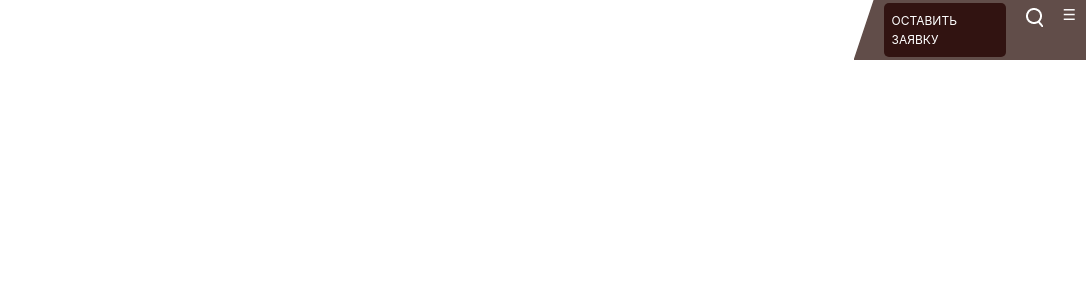
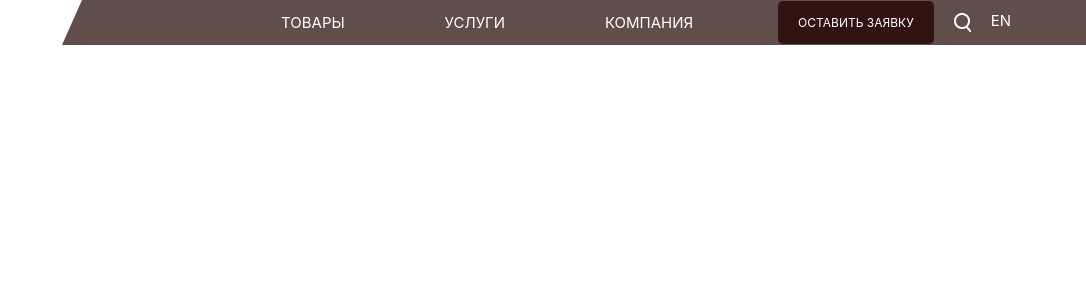
Before and after one commit to diana-nikolaeva/mind-berau-test, a Vue app: page / in a window 1280 px wide. Shown: the top 300 px of the page, without its empty margins (194-1280 px from the left). Built offline with nearby package versions, Linux system fonts and the light colour scheme; the HTML template or start-up script is replaced by a standard one.

Commit message:
top-menu for 1024px

```diff
--- a/src/components/mainMenu.vue
+++ b/src/components/mainMenu.vue
@@ -31,14 +31,17 @@ function openPhoneMenu() {
 .container-main-menu {
   display: flex;
   color: #fff;
-  min-height: 60px;
+  height: 60px;
   align-content: center;
   justify-content: center;
   flex-wrap: wrap;
   flex-direction: column-reverse;
-
   @media screen and (min-width: 1024px) {
     height: 45px;
+    width: 80%;
+    align-content: end;
+    background: #614d49;
+    clip-path: polygon(20px 0, 100% 0, 100% 100%, 0 100%);
   }
 }
 nav {
@@ -50,24 +53,35 @@ nav {
     display: flex;
     flex-direction: column;
     position: absolute;
-    top:60px;
+    top: 60px;
     right: 0;
     left: 0;
     background: #614d49;
     padding: 10px 0;
     @media screen and (min-width: 1024px) {
       flex-direction: row;
-      position: relative;
+      position: static;
+      height: 100%;
+      justify-content: space-around;
+      width: 50%;
     }
   }
   .top-menu_hidden {
     display: none;
+    @media screen and (min-width: 1024px) {
+      display: flex;
+    }
   }
 
   .top-menu__item {
     list-style: none;
     margin-right: 10px;
     text-align: center;
+    text-transform: uppercase;
+    @media screen and (min-width: 1024px) {
+      display: flex;
+      align-items: center;
+    }
   }
 }
 .container {
@@ -80,6 +94,10 @@ nav {
   align-content: center;
   flex-wrap: wrap;
   clip-path: polygon(20px 0, 100% 0, 100% 100%, 0 100%);
+  @media screen and (min-width: 1024px) {
+    clip-path: none;
+    width: 33%;
+  }
   .search {
     background-image: url('icons/searchIcon.png');
     background-repeat: no-repeat;
@@ -87,6 +105,9 @@ nav {
     margin-left: 20px;
     height: 19px;
     margin-top: 5px;
+    @media screen and (min-width: 1024px){
+      margin-top: 12px;
+    }
   }
   .btn-order {
     background-color: #311311;
@@ -97,14 +118,24 @@ nav {
     margin-left: 20px;
     text-transform: uppercase;
     box-sizing: content-box;
+    @media screen and (min-width:1024px){
+      padding: 12px 20px;
+      width: auto;
+
+    }
   }
   .btn-open-phone-menu {
     margin-left: 20px;
+    @media screen and (min-width:1024px){
+      display: none;
+    }
   }
   .toggle-language {
     margin-left: 20px;
-    &.toggle-language_hidden {
-      display: none;
+    display: none;
+    @media screen and (min-width:1024px){
+      display: block;
+      margin-top: 8px;
     }
   }
   .contacts {
```
